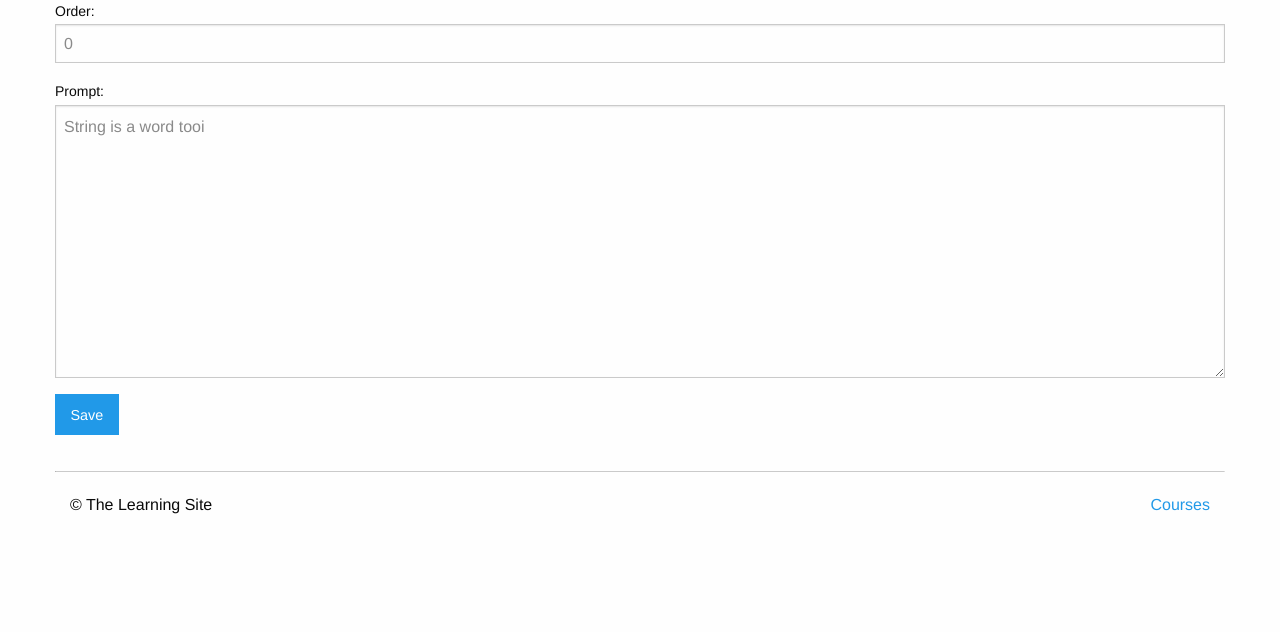
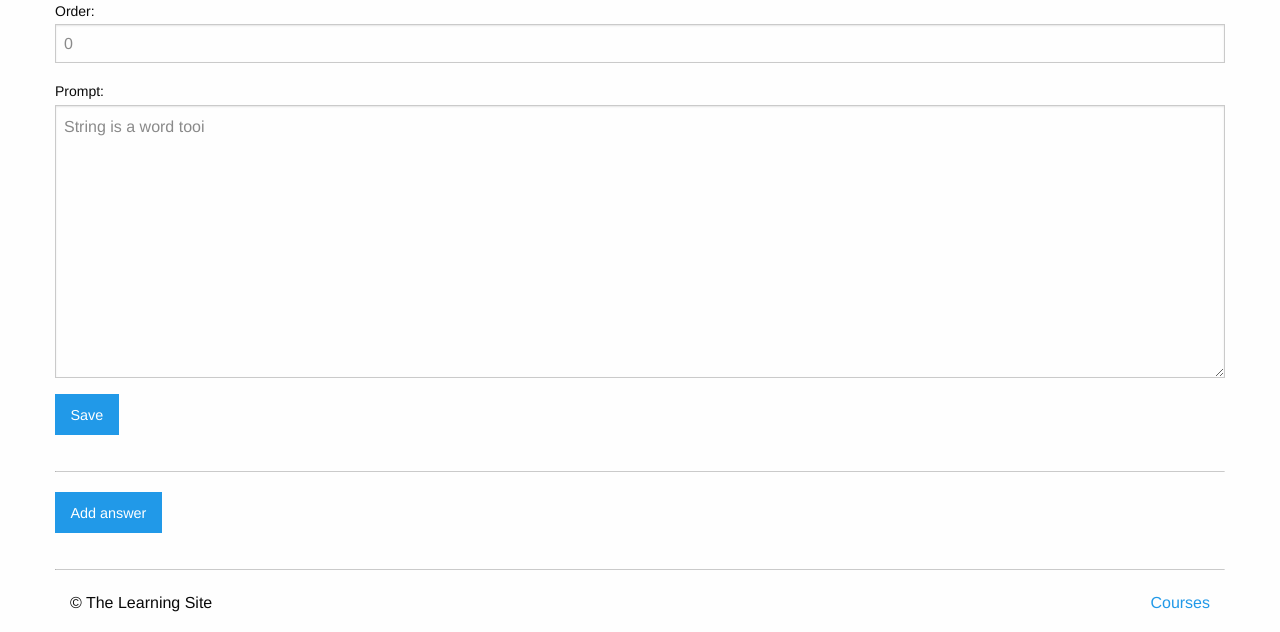
Before and after one commit to case112/Python_TH, a Django app: page /courses/1/edit_question/1/ in a window 1280 px wide. Shown: the part 180-812 px from the top of the page. Before the commit the page ends 694 px from the top, so only its background shows below. Run offline with Django 3.2, Linux system fonts and the light colour scheme; a user stored in the database is signed in; data comes from the database, SQL or seed files in the repository; both versions use the stored data as it was after the commit.

Commit message:
Stuck with NoReverseMatch error while adding 'answers'

```diff
--- a/_Django/Django_basics/learning_site_k/learning_site/courses/forms.py
+++ b/_Django/Django_basics/learning_site_k/learning_site/courses/forms.py
@@ -28,3 +28,13 @@ class MultipleChoiceQuestionForm(forms.ModelForm):
 			'prompt',
 			'shuffle_answers',
 		]
+
+
+class AnswerForm(forms.ModelForm):
+	class Meta:
+		model = models.Answer
+		fields = [
+			'order',
+			'text',
+			'correct',
+		]
--- a/_Django/Django_basics/learning_site_k/learning_site/courses/templates/courses/question_form.html
+++ b/_Django/Django_basics/learning_site_k/learning_site/courses/templates/courses/question_form.html
@@ -18,5 +18,9 @@
             {{ form.as_p }}
             <input type="submit" class="button" value="Save">
         </form>
+        {% if user.is_authenticated and form.instance.pk %}
+            <hr>
+            <a href="{% url 'courses:create_answer' question_pk=form.instance.pk %}" class="button">Add answer</a>
+        {% endif %}
     </div>
 {% endblock %}
--- a/_Django/Django_basics/learning_site_k/learning_site/courses/urls.py
+++ b/_Django/Django_basics/learning_site_k/learning_site/courses/urls.py
@@ -16,5 +16,7 @@ urlpatterns = [
         name='create_question'),
     url(r'(?P<quiz_pk>\d+)/edit_question/(?P<question_pk>\d+)/$', views.edit_question,
         name='edit_question'),
+    url(r'(?P<question_pk>\d+)/create_answer/$', views.answer_form,
+        name='detail'),
     url(r'(?P<pk>\d+)/$', views.course_detail, name='detail'),
 ]
--- a/_Django/Django_basics/learning_site_k/learning_site/courses/views.py
+++ b/_Django/Django_basics/learning_site_k/learning_site/courses/views.py
@@ -107,3 +107,20 @@ def edit_question(request, quiz_pk, question_pk):
             return HttpResponseRedirect(question.quiz.get_absolute_url())
 
     return render(request, 'courses/question_form.html', {'form': form, 'quiz': question.quiz})
+
+
+
+@login_required
+def answer_form(request, question_pk):
+    question = get_object_or_404(models.Question, pk=question_pk)
+
+    form = forms.AnswerForm()
+    if request.method == 'POST':
+        form = form_class(request.POST)
+        if form.is_valid():
+            answer = form.save(commit=False)
+            answer.question = question
+            answer.save()
+            messages.success(request, "Answer added")
+            return HttpResponseRedirect(question.get_absolute_url())
+    return render(request, 'courses/answer_form.html', {'question': question, 'form': form,})
```
Also changed, not shown: _Django/Django_basics/learning_site_k/learning_site/courses/templates/courses/answer_form.html (added, +23 -0 lines), _Django/Django_basics/learning_site_k/learning_site/db.sqlite3.
